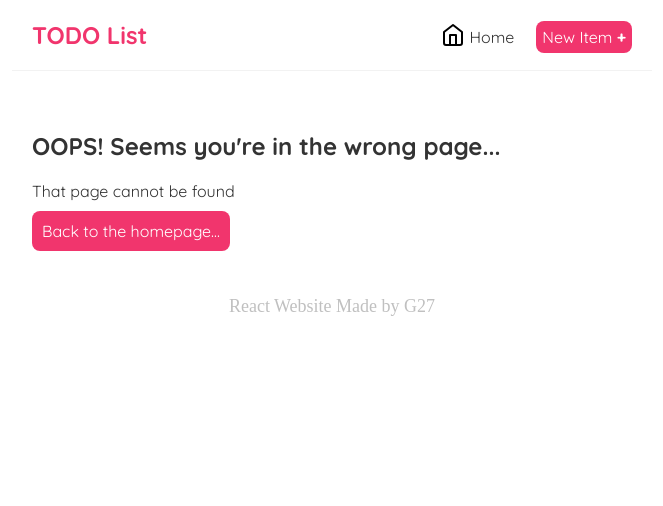
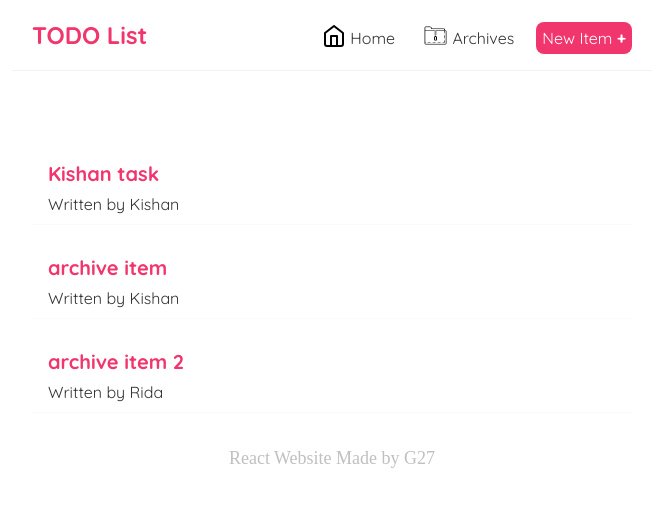
Before and after one commit to SEG3125-G27/SEG3125-G27.github.io, a React (Create React App) app in the folder G27React/: page /archives in a window 1280 px wide. Shown: the top 506 px of the page, without its empty margins (308-971 px from the left). Built offline with nearby package versions, Linux system fonts and the light colour scheme; data requests are answered from the project's data file.

Commit message:
added an archives page that doesnt work well

```diff
--- a/G27React/data/db.json
+++ b/G27React/data/db.json
@@ -13,16 +13,36 @@
       "id": 9
     },
     {
-      "title": "alert window",
-      "body": "alert the users when they try to delete stuff from the list ",
-      "author": "Kori",
-      "id": 10
-    },
-    {
       "title": "Rida item",
       "body": "Something Rida needs to do",
       "author": "Rida",
       "id": 11
+    },
+    {
+      "title": "Kori item",
+      "body": "details for Kori item",
+      "author": "Kori",
+      "id": 12
+    }
+  ],
+  "archives": [
+    {
+      "title": "Kishan task",
+      "body": "Do stuff",
+      "author": "Kishan",
+      "id": 8
+    },
+    {
+      "title": "archive item",
+      "body": "this is an archive item",
+      "author": "Kishan",
+      "id": 1000
+    },
+    {
+      "title": "archive item 2",
+      "body": "this is another archive item",
+      "author": "Rida",
+      "id": 1001
     }
   ]
 }
--- a/G27React/src/App.js
+++ b/G27React/src/App.js
@@ -3,6 +3,7 @@ import Footer from './footer'
 import Home from './Home';
 import { BrowserRouter as Router, Route, Switch } from 'react-router-dom';
 import Create from './Create';
+import Archives from './Archives';
 import BlogDetails from './BlogDetails';
 import NotFound from './NotFound';
 import React from 'react';
@@ -18,6 +19,10 @@ function App() {
 
             <Route exact path="/">
               <Home />
+            </Route>
+
+            <Route path="/archives">
+              <Archives />
             </Route>
 
             <Route path="/create">
--- /dev/null
+++ b/G27React/src/ArchiveList.js
@@ -0,0 +1,25 @@
+import { Link } from "react-router-dom";
+
+const ArchiveList = ( {archives, title} ) => {
+    // const blogs = props.blogs;
+    // const title = props.title;
+
+    return (
+        <div className="blog-list">
+
+            { archives.map((archive) => (
+                <div className="blog-preview" key={archive.id} >
+
+                    <Link to= {`/blogs/${archive.id}`} >
+                        <h2>{archive.title}</h2>
+                        <p> Written by {archive.author} </p>
+                    </Link>
+
+                </div>
+            )) }
+
+        </div>
+     );
+}
+
+export default ArchiveList;
--- /dev/null
+++ b/G27React/src/Archives.js
@@ -0,0 +1,21 @@
+import BlogList from "./BlogList";
+import ArchiveList from "./ArchiveList";
+import useFetch from "./useFetch";
+
+const Archives = () => {
+
+    const { data: blogs, isPending, error } = useFetch('http://localhost:8000/blogs');
+    const { data: archives, isPending2, error2 } = useFetch('http://localhost:8000/archives');
+
+    return (
+        <div className="home">
+
+            {error2 && <div>{error2}</div>}
+            {isPending2 && <div>Loading...</div>}
+            {archives && <ArchiveList archives={archives} />}
+
+        </div>
+    );
+}
+
+export default Archives;
--- a/G27React/src/Navbar.js
+++ b/G27React/src/Navbar.js
@@ -6,6 +6,7 @@ const Navbar = () => {
             <h1>TODO List</h1>
             <div className="links">
                 <Link to="/"><img src='../home.svg' style={{marginBottom: '-0.5vh'}} /> Home</Link>
+                <Link to="/archives"><img src='../archives.png' style={{marginBottom: '-0.5vh', width:'25px'}} /> Archives</Link>
                 <Link to="/create" style={{
                     color: "white",
                     backgroundColor: '#f1356d',
```
Also changed, not shown: G27React/data/db2.json (added, +16 -0 lines), G27React/public/archives.png (added).
